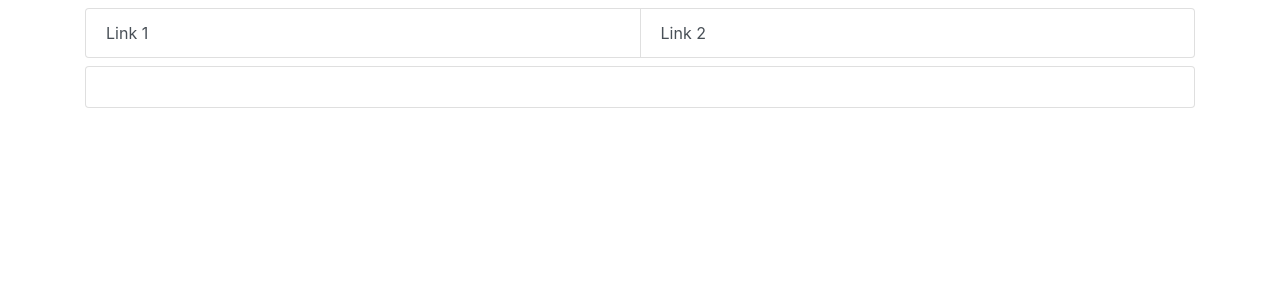
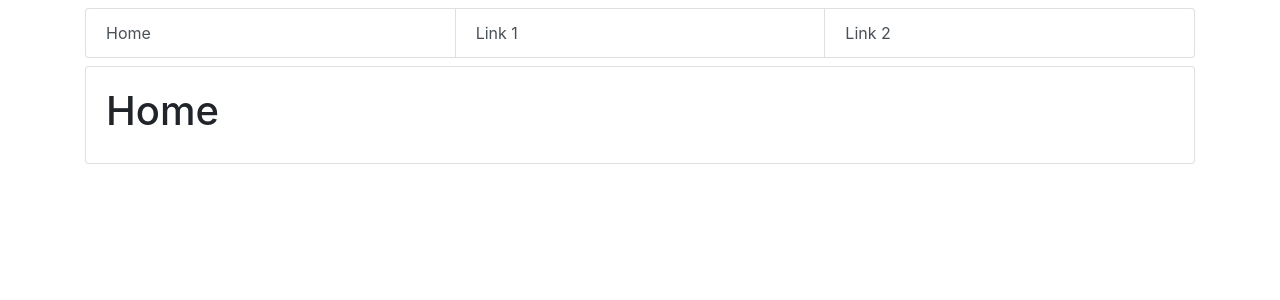
Before and after one commit to 19700101000000/vue-example, a Vue app in the folder vue-router-example/: page / in a window 1280 px wide. Shown: the top 300 px of the page. Built offline with nearby package versions, Linux system fonts and the light colour scheme.

Commit message:
Fix vue-router-example

```diff
--- a/vue-router-example/src/App.vue
+++ b/vue-router-example/src/App.vue
@@ -4,6 +4,7 @@
       <b-row>
         <b-col class="mt-2">
           <b-list-group horizontal>
+            <router-link class="list-group-item list-group-item-action" to="/">Home</router-link>
             <router-link class="list-group-item list-group-item-action" to="/link1">Link 1</router-link>
             <router-link class="list-group-item list-group-item-action" to="/link2">Link 2</router-link>
           </b-list-group>
@@ -24,21 +25,27 @@
 <script>
 import Vue from 'vue'
 import VueRouter from 'vue-router'
-import Link1 from '@/components/link1.vue'
-import Link2 from '@/components/link2.vue'
+import BootstrapVue from 'bootstrap-vue'
 
+import Index from '@/pages/index.vue'
+import Link1 from '@/pages/link1.vue'
+import Link2 from '@/pages/link2.vue'
+
+import 'bootstrap/dist/css/bootstrap.css'
+import 'bootstrap-vue/dist/bootstrap-vue.css'
+
+Vue.use(BootstrapVue)
 Vue.use(VueRouter)
-
-const router = new VueRouter ({
-  routes: [
-    { path: '/link1', component: Link1 },
-    { path: '/link2', component: Link2 },
-  ],
-})
 
 export default {
   name: 'app',
-  router,
+  router: new VueRouter ({
+    routes: [
+      { path: '/', component: Index },
+      { path: '/link1', component: Link1 },
+      { path: '/link2', component: Link2 },
+    ],
+  }),
 }
 </script>
 
--- a/vue-router-example/src/main.js
+++ b/vue-router-example/src/main.js
@@ -1,11 +1,5 @@
 import Vue from 'vue'
 import App from './App.vue'
-import BootstrapVue from 'bootstrap-vue'
-
-import 'bootstrap/dist/css/bootstrap.css'
-import 'bootstrap-vue/dist/bootstrap-vue.css'
-
-Vue.use(BootstrapVue)
 
 Vue.config.productionTip = false
 
--- /dev/null
+++ b/vue-router-example/src/pages/index.vue
@@ -0,0 +1,5 @@
+<template>
+  <div>
+    <h1>Home</h1>
+  </div>
+</template>
```
Also changed, not shown: vue-router-example/src/pages/link1.vue (renamed from vue-router-example/src/components/link1.vue), vue-router-example/src/pages/link2.vue (renamed from vue-router-example/src/components/link2.vue).
